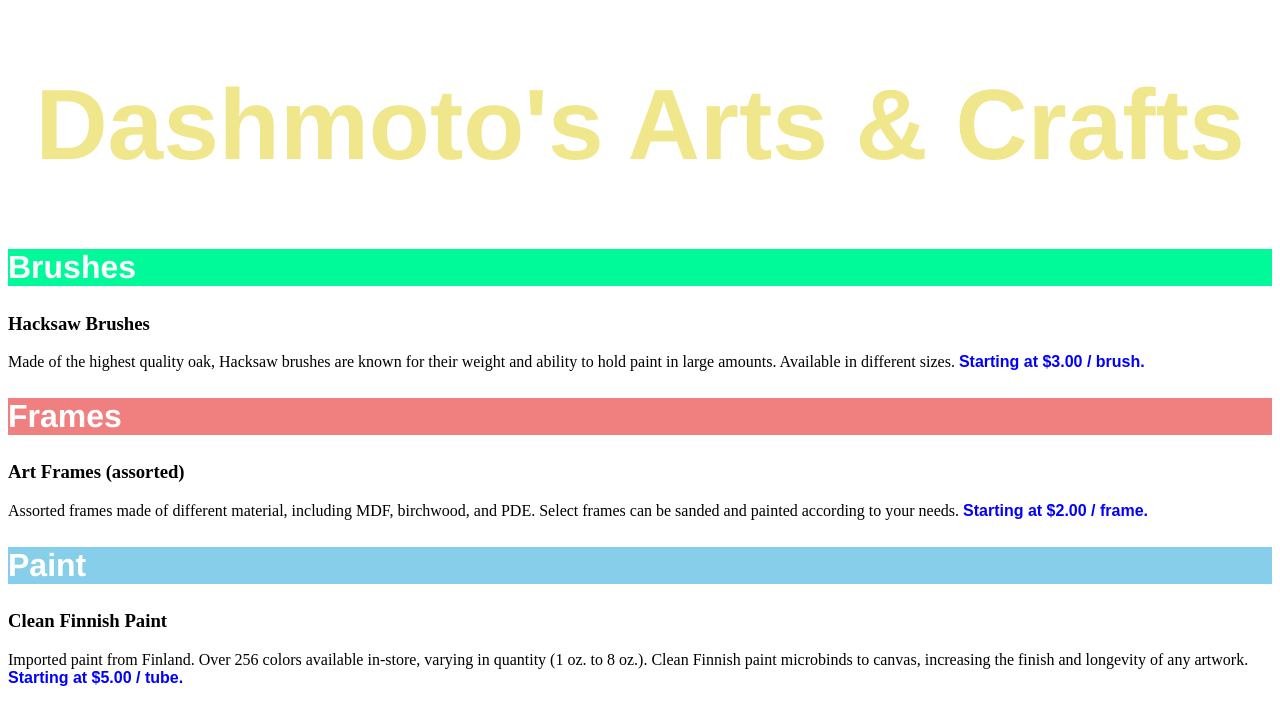
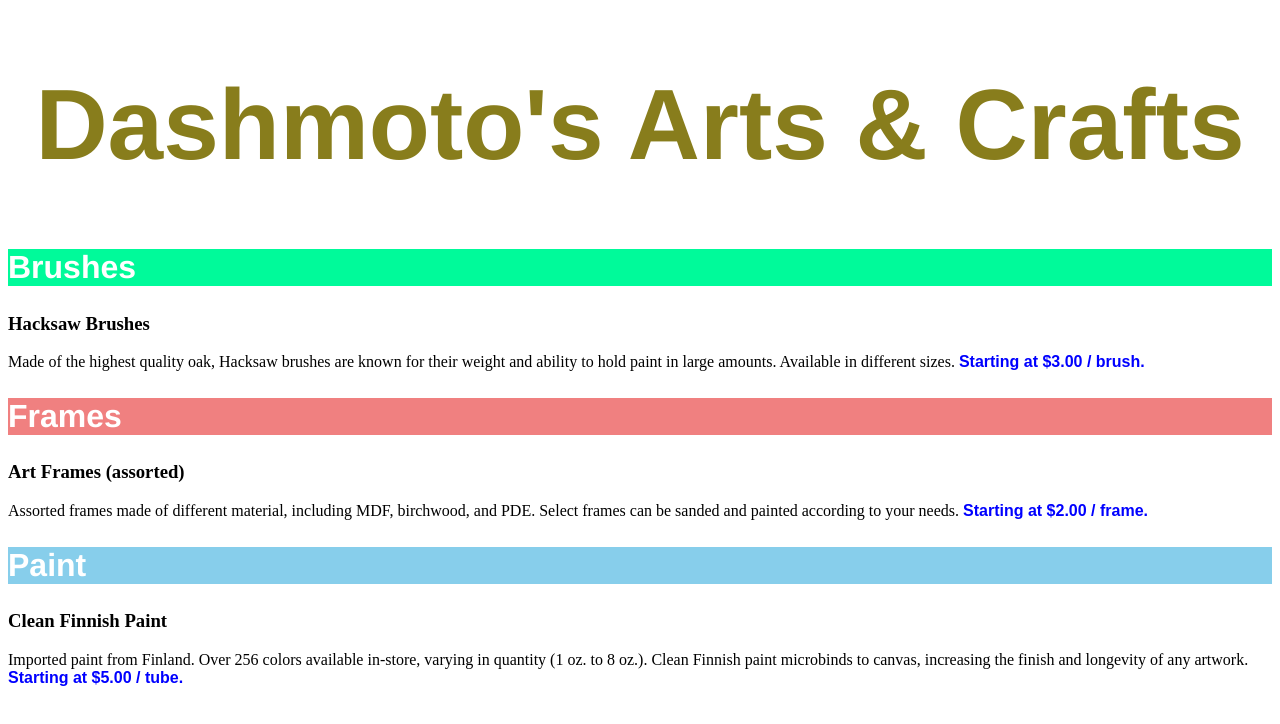
Before and after one commit to pierozannini/DashmotoArtsCrafts, a plain HTML site: page index.html in a window 1280 px wide. Drawn offline with Linux system fonts and the light colour scheme.

Commit message:
First commit.

```diff
--- a/resources/css/index.css
+++ b/resources/css/index.css
@@ -2,7 +2,7 @@ h1 {
     font-family: Helvetica, sans-serif;
     font-size: 100px;
     font-weight: bold;
-    color: khaki;
+    color: rgb(136, 125, 28);
     text-align: center;
 }
 
```
